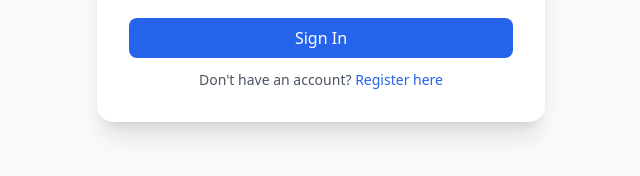
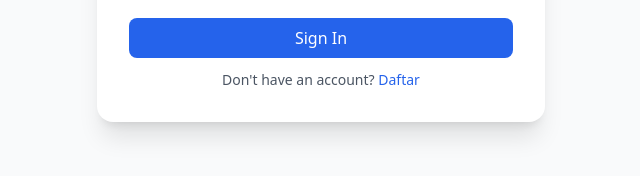
Before and after one commit to dromico/auth, a plain HTML site: page index.html in a window 1280 px wide. Shown: the part 500-676 px from the top of the page, 319-959 px from the left. Drawn offline with nearby package versions, Linux system fonts and the light colour scheme; no server answers.

Commit message:
register here to daftar

```diff
--- a/index.html
+++ b/index.html
@@ -44,7 +44,7 @@
                     </button>
                     <p class="text-center text-sm text-gray-600">
                         Don't have an account?
-                        <a href="register.html" class="text-blue-600 hover:text-blue-700 font-medium">Register here</a>
+                        <a href="register.html" class="text-blue-600 hover:text-blue-700 font-medium">Daftar</a>
                     </p>
                 </div>
             </div>
```
